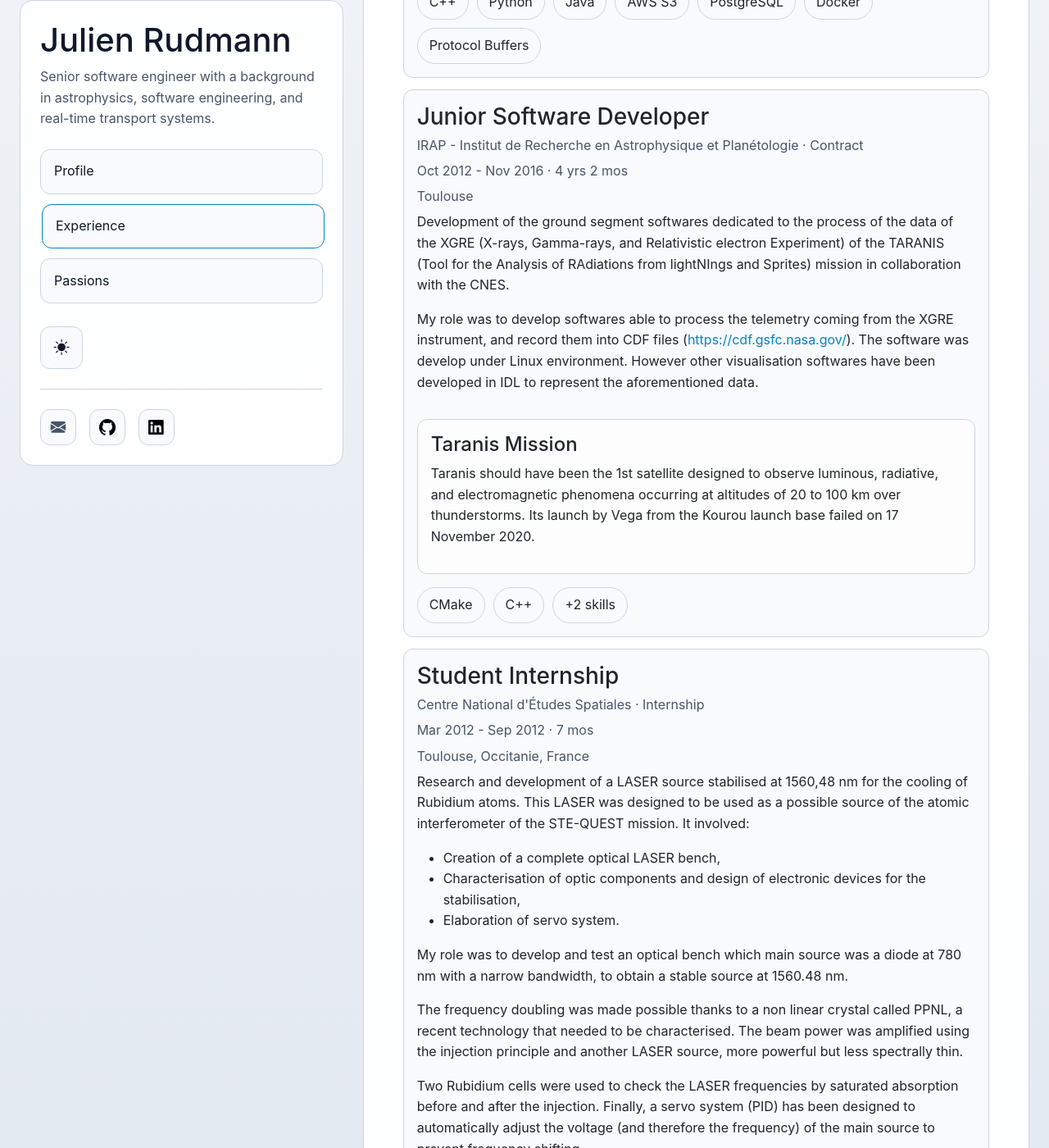
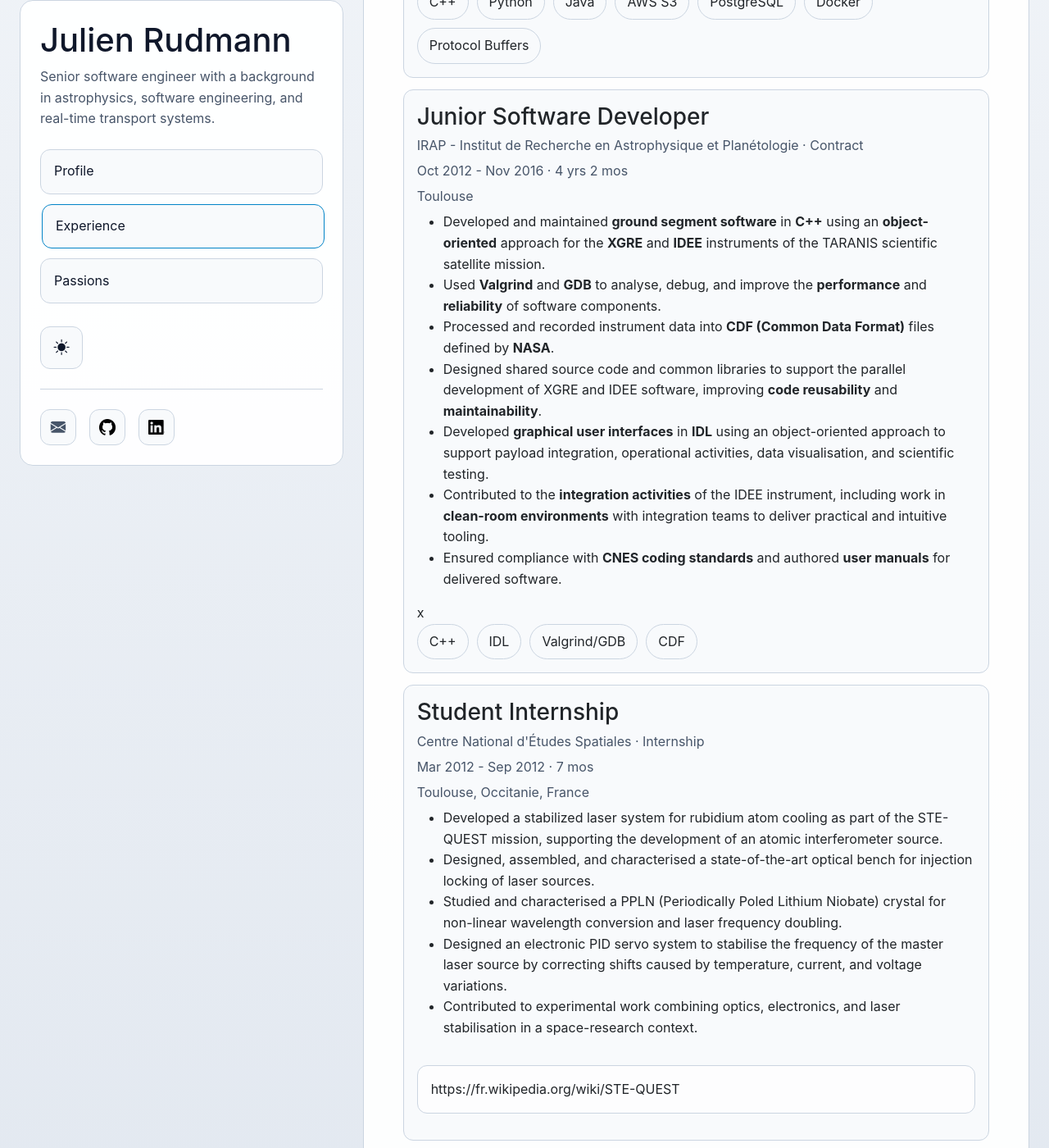
Before and after one commit to julien-rudmann/cv, a Jekyll site: the page built from experience.html, in a window 1280 px wide and 1400 px high, scrolled down 1158 px. Shown: the whole window at 82% size. Built offline with Jekyll 4.4.1, drawn with Linux system fonts in a browser that asks for light colours; some of the changed text lies outside the part shown.

Commit message:
Experimentation

```diff
--- a/_layouts/default.html
+++ b/_layouts/default.html
@@ -47,7 +47,7 @@
 <body>
 <div class="container-fluid py-4 py-lg-5">
     <div class="row g-4 justify-content-center site-grid">
-        <aside class="col-12 col-lg-5 col-xl-4 col-xxl-4">
+        <aside class="col-12 col-lg-4 col-xl-4 col-xxl-4">
             <div class="sidebar-panel sticky-lg-top">
 
                 <div class="sidebar-intro mb-4">
@@ -101,7 +101,7 @@
             </div>
         </aside>
 
-        <main class="col-12 col-lg-7 col-xl-8 col-xxl-8">
+        <main class="col-12 col-lg-8 col-xl-8 col-xxl-8">
             <div class="content-panel">
 
                 <header class="page-header mb-4">
--- a/experience.html
+++ b/experience.html
@@ -73,29 +73,20 @@ subtitle: Professional experience in software engineering, data processing, and
             <p class="experience-meta">IRAP - Institut de Recherche en Astrophysique et Planétologie · Contract</p>
             <p class="experience-meta">Oct 2012 - Nov 2016 · 4 yrs 2 mos</p>
             <p class="experience-meta">Toulouse</p>
-            <p>
-                Development of the ground segment softwares dedicated to the process of the data of the XGRE (X-rays,
-                Gamma-rays, and Relativistic electron Experiment) of the TARANIS (Tool for the Analysis of RAdiations
-                from lightNIngs and Sprites) mission in collaboration with the CNES.
-            </p>
-            <p>
-                My role was to develop softwares able to process the telemetry coming from the XGRE instrument, and
-                record them into CDF files (<a href="https://cdf.gsfc.nasa.gov/">https://cdf.gsfc.nasa.gov/</a>). The
-                software was develop under Linux environment. However other visualisation softwares have been developed
-                in IDL to represent the aforementioned data.
-            </p>
-            <div class="experience-highlight">
-                <h4>Taranis Mission</h4>
-                <p>
-                    Taranis should have been the 1st satellite designed to observe luminous, radiative, and
-                    electromagnetic phenomena occurring at altitudes of 20 to 100 km over thunderstorms. Its launch by
-                    Vega from the Kourou launch base failed on 17 November 2020.
-                </p>
-            </div>
+            <ul>
+                <li>Developed and maintained <b>ground segment software</b> in <b>C++</b> using an <b>object-oriented</b> approach for the <b>XGRE</b> and <b>IDEE</b> instruments of the TARANIS scientific satellite mission.</li>
+                <li>Used <b>Valgrind</b> and <b>GDB</b> to analyse, debug, and improve the <b>performance</b> and <b>reliability</b> of software components.</li>
+                <li>Processed and recorded instrument data into <b>CDF (Common Data Format)</b> files defined by <b>NASA</b>.</li>
+                <li>Designed shared source code and common libraries to support the parallel development of XGRE and IDEE software, improving <b>code reusability</b> and <b>maintainability</b>.</li>
+                <li>Developed <b>graphical user interfaces</b> in <b>IDL</b> using an object-oriented approach to support payload integration, operational activities, data visualisation, and scientific testing.</li>
+                <li>Contributed to the <b>integration activities</b> of the IDEE instrument, including work in <b>clean-room environments</b> with integration teams to deliver practical and intuitive tooling.</li>
+                <li>Ensured compliance with <b>CNES coding standards</b> and authored <b>user manuals</b> for delivered software.</li>
+            </ul>x
             <ul class="tag-list experience-tags">
-                <li>CMake</li>
                 <li>C++</li>
-                <li>+2 skills</li>
+                <li>IDL</li>
+                <li>Valgrind/GDB</li>
+                <li>CDF</li>
             </ul>
         </article>
 
@@ -104,29 +95,25 @@ subtitle: Professional experience in software engineering, data processing, and
             <p class="experience-meta">Centre National d'Études Spatiales · Internship</p>
             <p class="experience-meta">Mar 2012 - Sep 2012 · 7 mos</p>
             <p class="experience-meta">Toulouse, Occitanie, France</p>
-            <p>
-                Research and development of a LASER source stabilised at 1560,48 nm for the cooling of Rubidium atoms.
-                This LASER was designed to be used as a possible source of the atomic interferometer of the STE-QUEST
-                mission. It involved:
-            </p>
-            <ul class="experience-list">
-                <li>Creation of a complete optical LASER bench,</li>
-                <li>Characterisation of optic components and design of electronic devices for the stabilisation,</li>
-                <li>Elaboration of servo system.</li>
+            <ul>
+                <li>
+                    Developed a stabilized laser system for rubidium atom cooling as part of the STE-QUEST mission, supporting the development of an atomic interferometer source.
+                </li>
+                <li>
+                    Designed, assembled, and characterised a state-of-the-art optical bench for injection locking of laser sources.
+                </li>
+                <li>
+                    Studied and characterised a PPLN (Periodically Poled Lithium Niobate) crystal for non-linear wavelength conversion and laser frequency doubling.
+                </li>
+                <li>
+                    Designed an electronic PID servo system to stabilise the frequency of the master laser source by correcting shifts caused by temperature, current, and voltage variations.
+                </li>
+                <li>
+                    Contributed to experimental work combining optics, electronics, and laser stabilisation in a space-research context.
+                </li>
             </ul>
-            <p>
-                My role was to develop and test an optical bench which main source was a diode at 780 nm with a narrow
-                bandwidth, to obtain a stable source at 1560.48 nm.
-            </p>
-            <p>
-                The frequency doubling was made possible thanks to a non linear crystal called PPNL, a recent technology
-                that needed to be characterised. The beam power was amplified using the injection principle and another
-                LASER source, more powerful but less spectrally thin.
-            </p>
-            <p>
-                Two Rubidium cells were used to check the LASER frequencies by saturated absorption before and after the
-                injection. Finally, a servo system (PID) has been designed to automatically adjust the voltage (and
-                therefore the frequency) of the main source to prevent frequency shifting.
+            <p class="experience-highlight">
+                https://fr.wikipedia.org/wiki/STE-QUEST
             </p>
         </article>
     </div>
```
